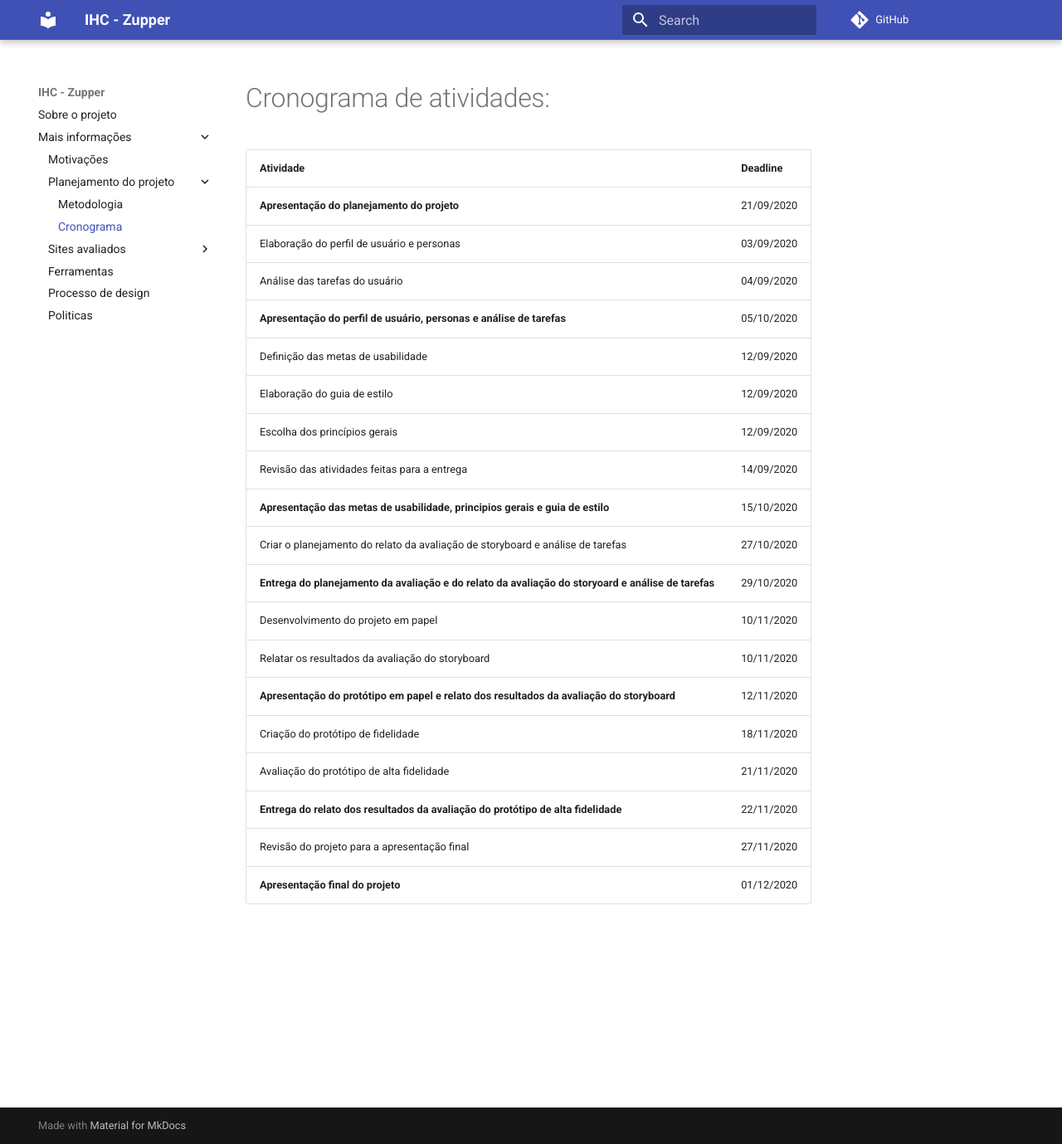
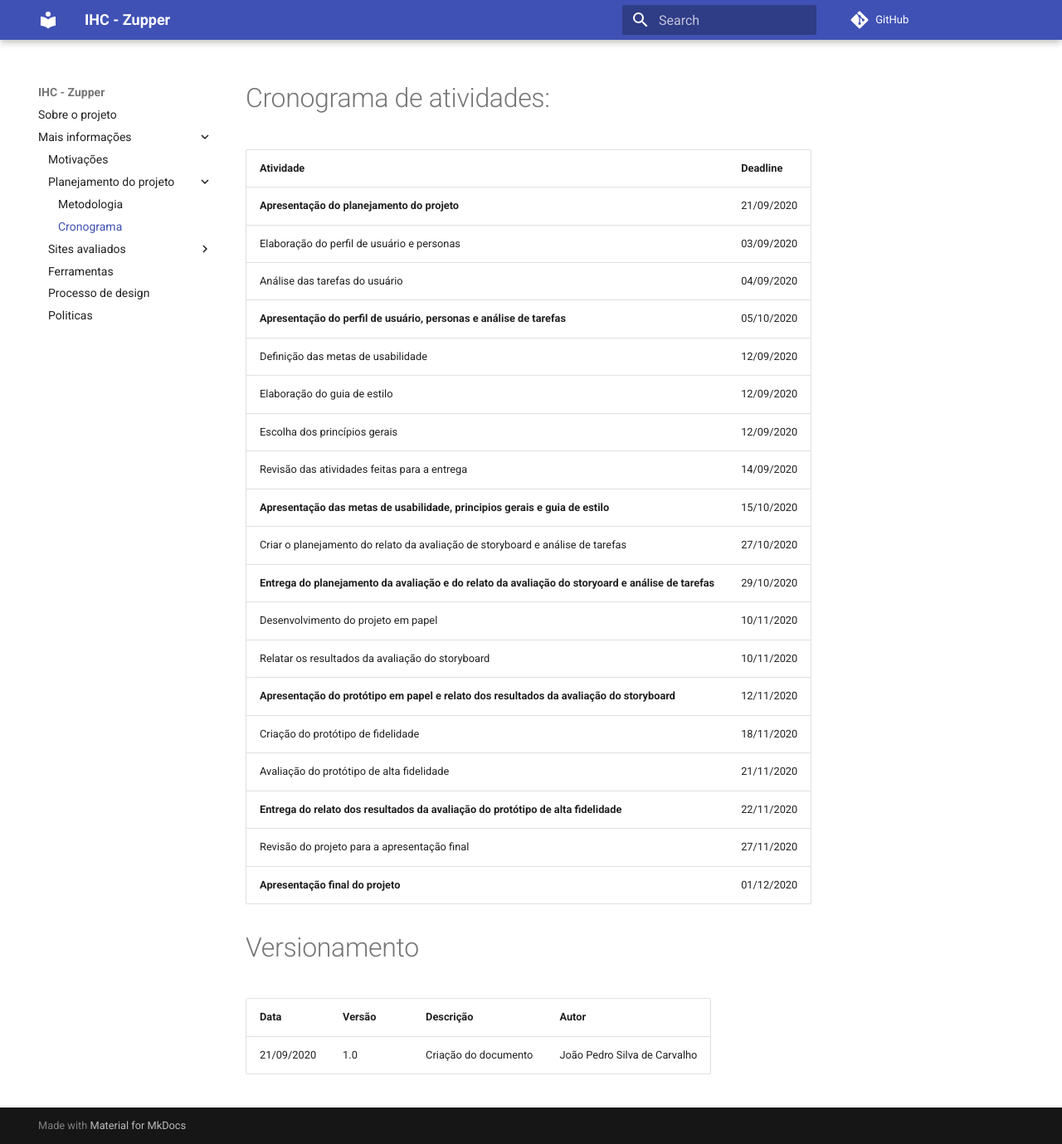
Before and after one commit to Interacao-Humano-Computador/2020.1-Grupo06TA, an MkDocs documentation site: the page built from docs/cronograma.md, in a window 1280 px wide and 1379 px high. Shown: the whole window at 83% size. Built offline with MkDocs 1.6.1 and Material for MkDocs 9.7.7, drawn with Linux system fonts in a browser that asks for light colours; comment, search, counter and statistics services are not loaded.

Commit message:
Adicionando versionamento nos documentos de metodologia e cronograma

```diff
--- a/docs/cronograma.md
+++ b/docs/cronograma.md
@@ -21,3 +21,19 @@ Avaliação do protótipo de alta fidelidade
 **Entrega do relato dos resultados da avaliação do protótipo de alta fidelidade**                  | 22/11/2020
 Revisão do projeto para a apresentação final                                                    | 27/11/2020
 **Apresentação final do projeto**                                                                   | 01/12/2020
+
+# Versionamento
+<table>
+    <tr>
+        <th>Data</th>
+        <th>Versão</th>
+        <th>Descrição</th>
+        <th>Autor</th>
+    </tr>
+    <tr>
+        <td>21/09/2020</td>
+        <td>1.0</td>
+        <td>Criação do documento</td>
+        <td>João Pedro Silva de Carvalho</td>
+    </tr>
+</table>
```
Also changed, not shown: docs/metodologia.md (+16 -0 lines).
